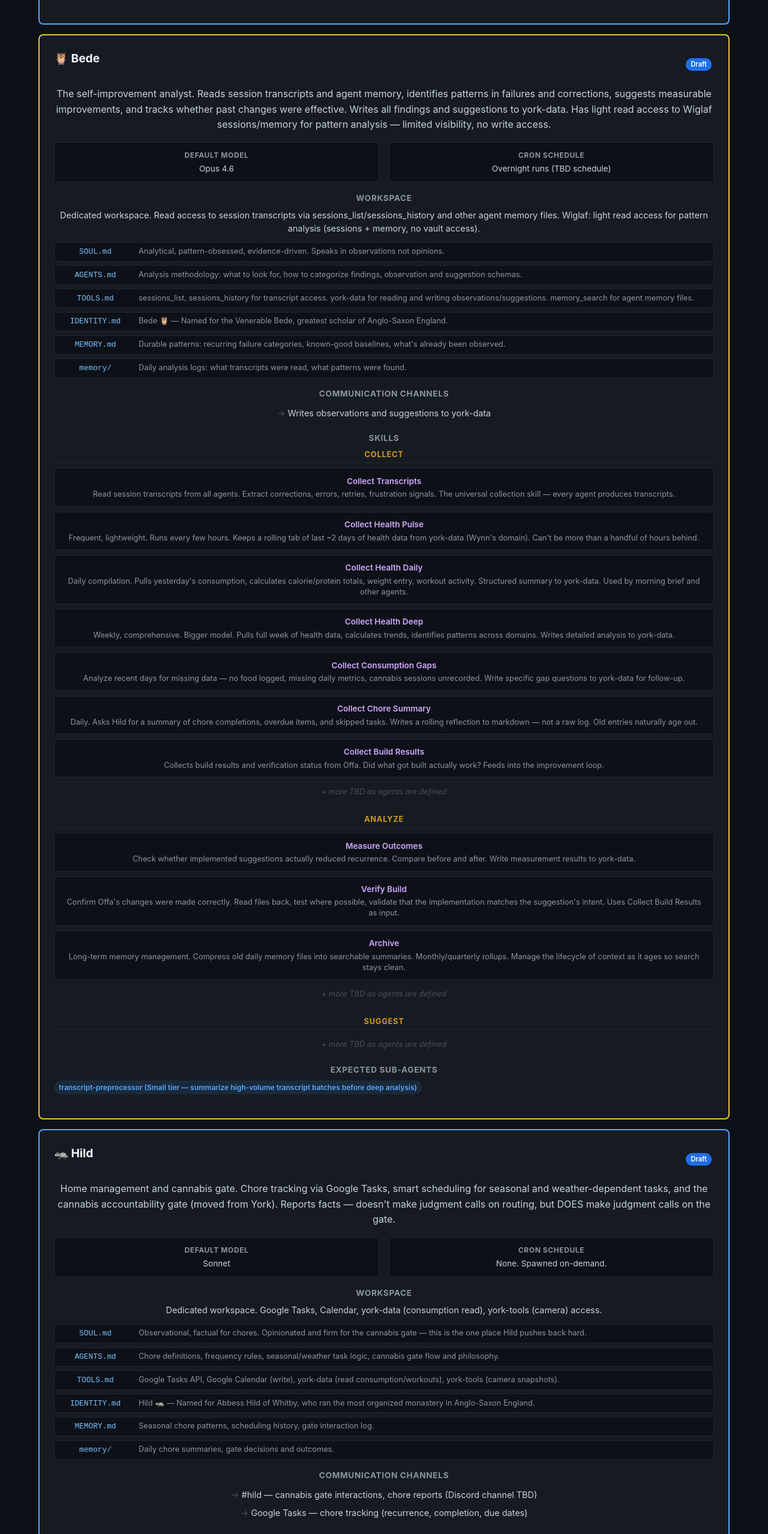
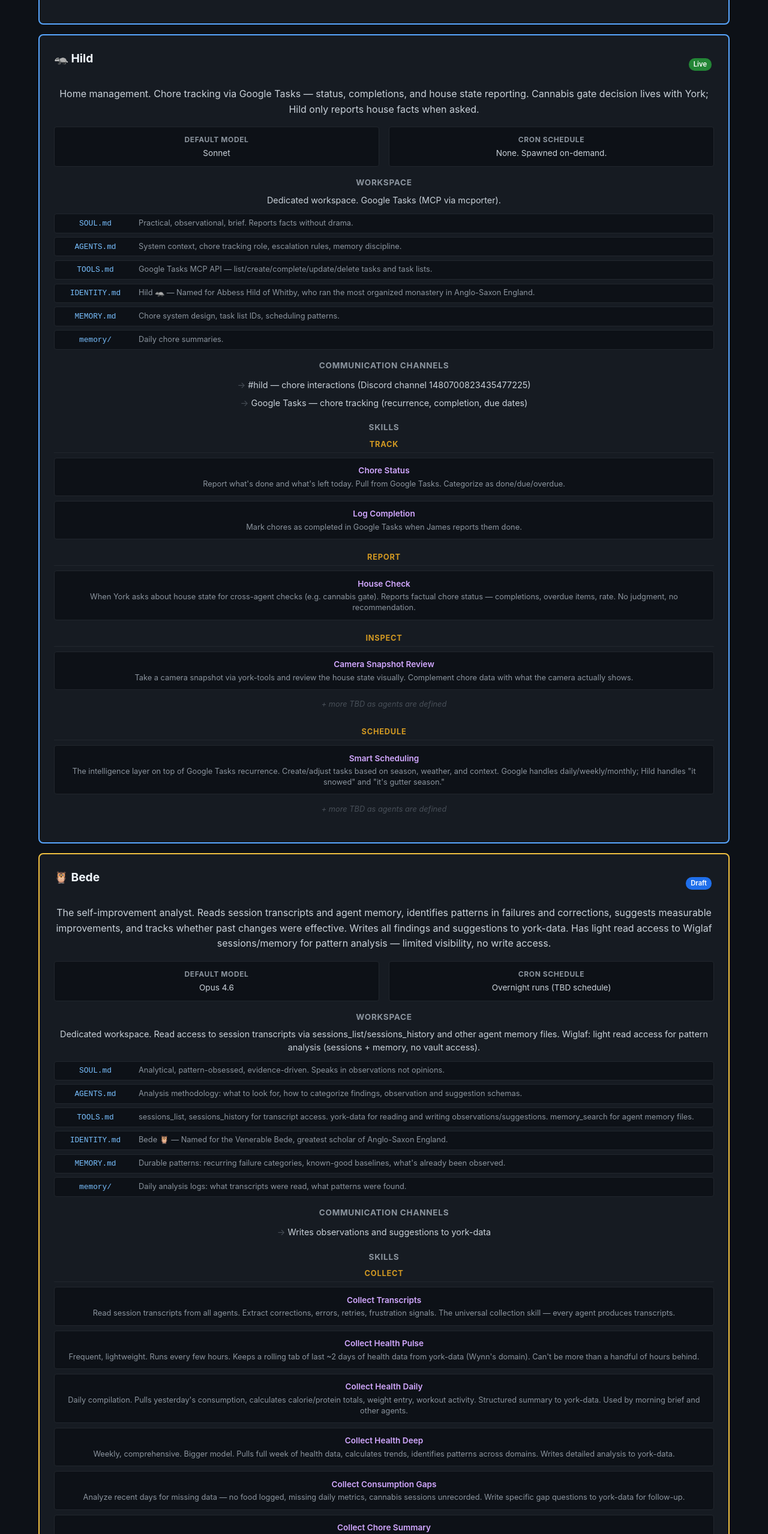
Before and after one commit to yorkbot/openclaw-architecture, a Vue app: page / in a window 1280 px wide. Shown: the part 8864-11421 px from the top of the page at 60% size. Built offline with nearby package versions, Linux system fonts and the light colour scheme.

Commit message:
Move Hild to live agents, update purpose (no cannabis gate), add camera snapshot review TBD

```diff
--- a/src/views/AgentDetail.vue
+++ b/src/views/AgentDetail.vue
@@ -516,6 +516,59 @@ const liveAgents = [
       'Opus sub-agent (all skills — note processing, now management, morning prep, vault operations)',
     ],
   },
+
+  {
+    id: 'hild',
+    icon: '🦡',
+    name: 'Hild',
+    borderColor: 'sonnet',
+    model: 'Sonnet',
+    cron: 'None. Spawned on-demand.',
+    purpose: 'Home management. Chore tracking via Google Tasks — status, completions, and house state reporting. Cannabis gate decision lives with York; Hild only reports house facts when asked.',
+    workspace: 'Dedicated workspace. Google Tasks (MCP via mcporter).',
+    workspaceFiles: [
+      { file: 'SOUL.md', desc: 'Practical, observational, brief. Reports facts without drama.' },
+      { file: 'AGENTS.md', desc: 'System context, chore tracking role, escalation rules, memory discipline.' },
+      { file: 'TOOLS.md', desc: 'Google Tasks MCP API — list/create/complete/update/delete tasks and task lists.' },
+      { file: 'IDENTITY.md', desc: 'Hild 🦡 — Named for Abbess Hild of Whitby, who ran the most organized monastery in Anglo-Saxon England.' },
+      { file: 'MEMORY.md', desc: 'Chore system design, task list IDs, scheduling patterns.' },
+      { file: 'memory/', desc: 'Daily chore summaries.' },
+    ],
+    channels: [
+      '#hild — chore interactions (Discord channel 1480700823435477225)',
+      'Google Tasks — chore tracking (recurrence, completion, due dates)',
+    ],
+    skillSections: [
+      {
+        name: 'Track',
+        skills: [
+          { name: 'Chore Status', desc: 'Report what\'s done and what\'s left today. Pull from Google Tasks. Categorize as done/due/overdue.' },
+          { name: 'Log Completion', desc: 'Mark chores as completed in Google Tasks when James reports them done.' },
+        ],
+      },
+      {
+        name: 'Report',
+        skills: [
+          { name: 'House Check', desc: 'When York asks about house state for cross-agent checks (e.g. cannabis gate). Reports factual chore status — completions, overdue items, rate. No judgment, no recommendation.' },
+        ],
+      },
+      {
+        name: 'Inspect',
+        skills: [
+          { name: 'Camera Snapshot Review', desc: 'Take a camera snapshot via york-tools and review the house state visually. Complement chore data with what the camera actually shows.' },
+        ],
+        tbd: true,
+      },
+      {
+        name: 'Schedule',
+        skills: [
+          { name: 'Smart Scheduling', desc: 'The intelligence layer on top of Google Tasks recurrence. Create/adjust tasks based on season, weather, and context. Google handles daily/weekly/monthly; Hild handles "it snowed" and "it\'s gutter season."' },
+        ],
+        tbd: true,
+      },
+    ],
+    spawns: [],
+  },
 ]
 
 const draftAgents = [
@@ -571,52 +624,6 @@ const draftAgents = [
     spawns: [
       'transcript-preprocessor (Small tier — summarize high-volume transcript batches before deep analysis)',
     ],
-  },
-
-  {
-    id: 'hild',
-    icon: '🦡',
-    name: 'Hild',
-    borderColor: 'sonnet',
-    model: 'Sonnet',
-    cron: 'None. Spawned on-demand.',
-    purpose: 'Home management and cannabis gate. Chore tracking via Google Tasks, smart scheduling for seasonal and weather-dependent tasks, and the cannabis accountability gate (moved from York). Reports facts — doesn\'t make judgment calls on routing, but DOES make judgment calls on the gate.',
-    workspace: 'Dedicated workspace. Google Tasks, Calendar, york-data (consumption read), york-tools (camera) access.',
-    workspaceFiles: [
-      { file: 'SOUL.md', desc: 'Observational, factual for chores. Opinionated and firm for the cannabis gate — this is the one place Hild pushes back hard.' },
-      { file: 'AGENTS.md', desc: 'Chore definitions, frequency rules, seasonal/weather task logic, cannabis gate flow and philosophy.' },
-      { file: 'TOOLS.md', desc: 'Google Tasks API, Google Calendar (write), york-data (read consumption/workouts), york-tools (camera snapshots).' },
-      { file: 'IDENTITY.md', desc: 'Hild 🦡 — Named for Abbess Hild of Whitby, who ran the most organized monastery in Anglo-Saxon England.' },
-      { file: 'MEMORY.md', desc: 'Seasonal chore patterns, scheduling history, gate interaction log.' },
-      { file: 'memory/', desc: 'Daily chore summaries, gate decisions and outcomes.' },
-    ],
-    channels: [
-      '#hild — cannabis gate interactions, chore reports (Discord channel TBD)',
-      'Google Tasks — chore tracking (recurrence, completion, due dates)',
-    ],
-    skillSections: [
-      {
-        name: 'Gate',
-        skills: [
-          { name: 'Cannabis Gate', desc: 'When James asks to smoke. Checks three domains: house state (chores + camera), diet (consumption data from york-data, dinner plan), movement (workout history). Context-aware judgment call, not a checklist. Full autonomy on requirements. Evolves over time.' },
-        ],
-      },
-      {
-        name: 'Track',
-        skills: [
-          { name: 'Log Completion', desc: 'Mark chores as completed in Google Tasks when James reports them done.' },
-          { name: 'Chore Status', desc: 'Report what\'s done and what\'s left today. Pull from Google Tasks.' },
-        ],
-      },
-      {
-        name: 'Schedule',
-        skills: [
-          { name: 'Smart Scheduling', desc: 'The intelligence layer on top of Google Tasks recurrence. Create/adjust tasks based on season, weather, and context. Google handles daily/weekly/monthly; Hild handles "it snowed" and "it\'s gutter season."' },
-        ],
-        tbd: true,
-      },
-    ],
-    spawns: [],
   },
 
 ]
```
